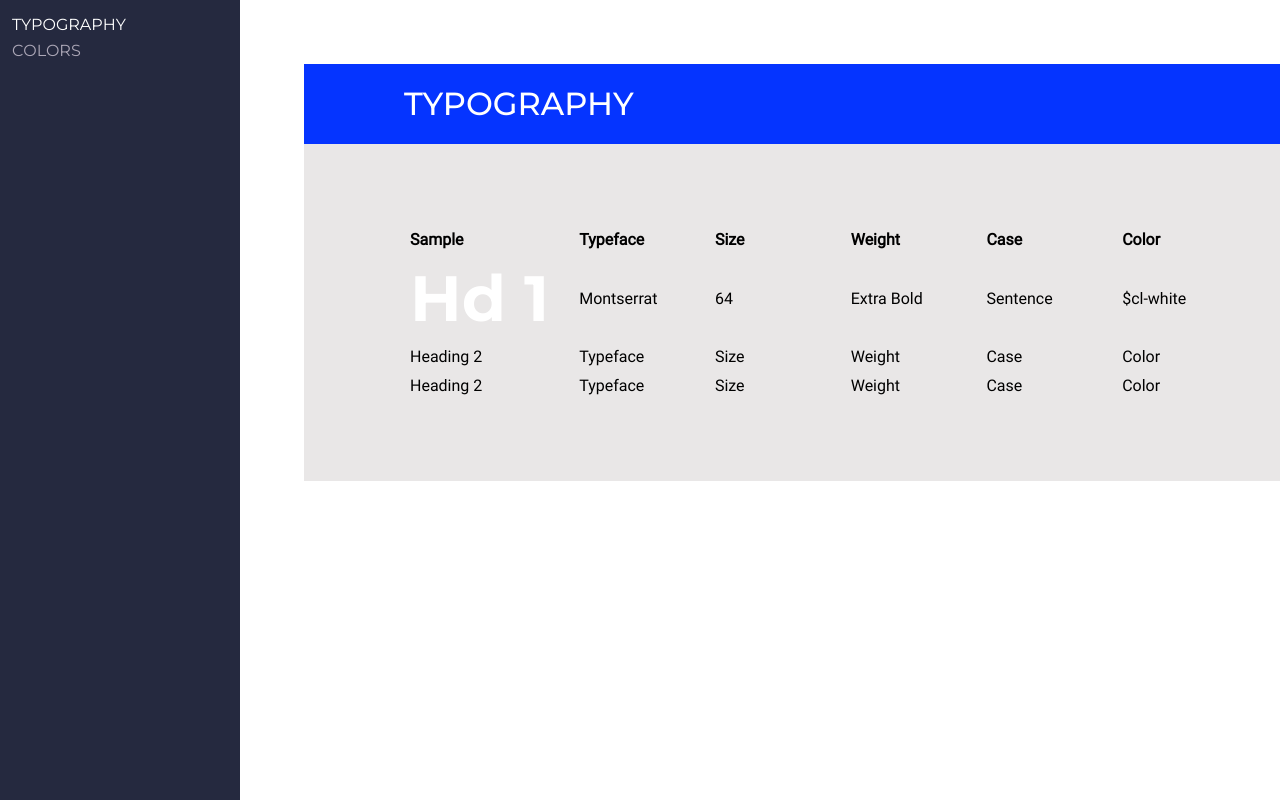
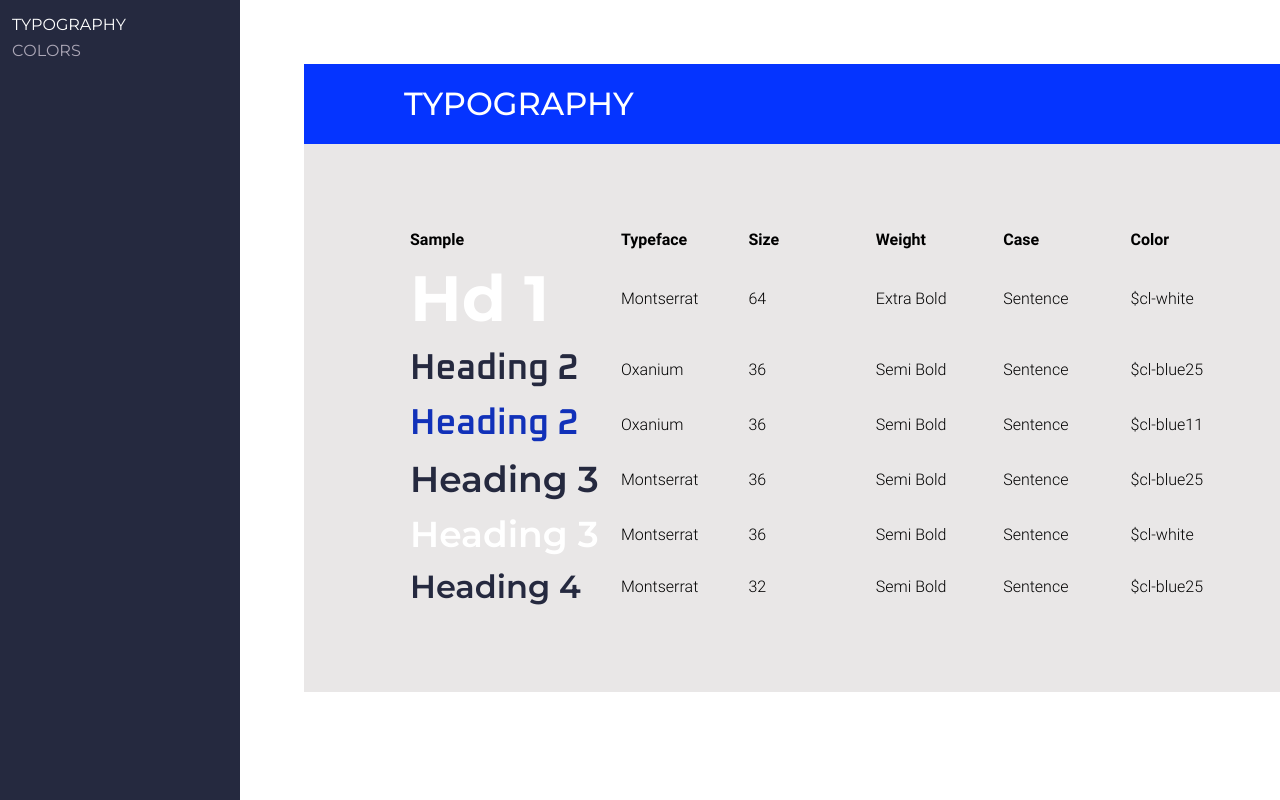
Before and after one commit to mczekajski/car-dealer-app, an Angular app: page /ui/typography in a window 1280 px wide. Shown: the top 800 px of the page. Built offline with nearby package versions, Linux system fonts and the light colour scheme.

Commit message:
ui2/add more typography

```diff
--- a/src/app/pages/ui-page/typography/typography.component.html
+++ b/src/app/pages/ui-page/typography/typography.component.html
@@ -23,22 +23,62 @@
 
     <!-- h2 -->
     <tr>
-      <td>Heading 2</td>
-      <td>Typeface</td>
-      <td>Size</td>
-      <td>Weight</td>
-      <td>Case</td>
-      <td>Color</td>
+      <td>
+        <h2>Heading 2</h2>
+      </td>
+      <td>Oxanium</td>
+      <td>36</td>
+      <td>Semi Bold</td>
+      <td>Sentence</td>
+      <td>$cl-blue25</td>
     </tr>
 
     <!-- h2 -->
     <tr>
-      <td>Heading 2</td>
-      <td>Typeface</td>
-      <td>Size</td>
-      <td>Weight</td>
-      <td>Case</td>
-      <td>Color</td>
+      <td>
+        <h2 class="blue">Heading 2</h2>
+      </td>
+      <td>Oxanium</td>
+      <td>36</td>
+      <td>Semi Bold</td>
+      <td>Sentence</td>
+      <td>$cl-blue11</td>
+    </tr>
+
+    <!-- h3 -->
+    <tr>
+      <td>
+        <h3>Heading 3</h3>
+      </td>
+      <td>Montserrat</td>
+      <td>36</td>
+      <td>Semi Bold</td>
+      <td>Sentence</td>
+      <td>$cl-blue25</td>
+    </tr>
+
+    <!-- h3 -->
+    <tr>
+      <td>
+        <h3 class="white">Heading 3</h3>
+      </td>
+      <td>Montserrat</td>
+      <td>36</td>
+      <td>Semi Bold</td>
+      <td>Sentence</td>
+      <td>$cl-white</td>
+    </tr>
+
+    <!-- h4 -->
+    <tr>
+      <td>
+        <h4>Heading 4</h4>
+      </td>
+      <td>Montserrat</td>
+      <td>32</td>
+      <td>Semi Bold</td>
+      <td>Sentence</td>
+      <td>$cl-blue25</td>
     </tr>
   </table>
 </app-ui-window>
--- a/src/app/pages/ui-page/typography/typography.component.scss
+++ b/src/app/pages/ui-page/typography/typography.component.scss
@@ -19,9 +19,17 @@ th {
 
 td {
   font: 300 16px/19px 'Roboto', sans-serif;
-  width: calc(80%/5)
+  width: calc(75%/5)
 }
 
 td:first-of-type {
-  width: calc(20%)
+  width: calc(25%)
 }
+
+.blue {
+  color: $cl-blue11;
+}
+
+.white {
+  color: $cl-white;
+}
--- a/src/styles.scss
+++ b/src/styles.scss
@@ -11,6 +11,13 @@ body {
 }
 
 // Montserrat
+@font-face {
+  font-family: 'Montserrat';
+  src: url('../src/assets/fonts/Montserrat/Montserrat-Light.ttf');
+  font-weight: 300;
+  font-style: normal;
+}
+
 @font-face {
   font-family: 'Montserrat';
   src: url('../src/assets/fonts/Montserrat/Montserrat-Regular.ttf');
@@ -27,19 +34,107 @@ body {
 
 @font-face {
   font-family: 'Montserrat';
+  src: url('../src/assets/fonts/Montserrat/Montserrat-SemiBold.ttf');
+  font-weight: 600;
+  font-style: normal;
+}
+
+@font-face {
+  font-family: 'Montserrat';
   src: url('../src/assets/fonts/Montserrat/Montserrat-Bold.ttf');
-  font-weight: 600;
+  font-weight: 700;
+  font-style: normal;
+}
+
+@font-face {
+  font-family: 'Montserrat';
+  src: url('../src/assets/fonts/Montserrat/Montserrat-ExtraBold.ttf');
+  font-weight: 900;
   font-style: normal;
 }
 
 // Roboto
 @font-face {
   font-family: 'Roboto';
+  src: url('../src/assets/fonts/Roboto/Roboto-Thin.ttf');
+  font-weight: 100;
+  font-style: normal;
+}
+
+@font-face {
+  font-family: 'Roboto';
+  src: url('../src/assets/fonts/Roboto/Roboto-Light.ttf');
+  font-weight: 300;
+  font-style: normal;
+}
+
+@font-face {
+  font-family: 'Roboto';
   src: url('../src/assets/fonts/Roboto/Roboto-Regular.ttf');
+  font-weight: 400;
+  font-style: normal;
+}
+
+@font-face {
+  font-family: 'Roboto';
+  src: url('../src/assets/fonts/Roboto/Roboto-Medium.ttf');
+  font-weight: 500;
+  font-style: normal;
+}
+
+@font-face {
+  font-family: 'Roboto';
+  src: url('../src/assets/fonts/Roboto/Roboto-Bold.ttf');
+  font-weight: 700;
+  font-style: normal;
 }
 
 // Oxanium
 @font-face {
   font-family: 'Oxanium';
+  src: url('../src/assets/fonts/Oxanium/Oxanium-ExtraLight.ttf');
+  font-weight: 200;
+  font-style: normal;
+}
+
+@font-face {
+  font-family: 'Oxanium';
+  src: url('../src/assets/fonts/Oxanium/Oxanium-Light.ttf');
+  font-weight: 300;
+  font-style: normal;
+}
+
+@font-face {
+  font-family: 'Oxanium';
   src: url('../src/assets/fonts/Oxanium/Oxanium-Regular.ttf');
+  font-weight: 400;
+  font-style: normal;
 }
+
+@font-face {
+  font-family: 'Oxanium';
+  src: url('../src/assets/fonts/Oxanium/Oxanium-Medium.ttf');
+  font-weight: 500;
+  font-style: normal;
+}
+
+@font-face {
+  font-family: 'Oxanium';
+  src: url('../src/assets/fonts/Oxanium/Oxanium-SemiBold.ttf');
+  font-weight: 600;
+  font-style: normal;
+}
+
+@font-face {
+  font-family: 'Oxanium';
+  src: url('../src/assets/fonts/Oxanium/Oxanium-Bold.ttf');
+  font-weight: 700;
+  font-style: normal;
+}
+
+@font-face {
+  font-family: 'Oxanium';
+  src: url('../src/assets/fonts/Oxanium/Oxanium-ExtraBold.ttf');
+  font-weight: 800;
+  font-style: normal;
+}
--- a/src/styles/_headings.scss
+++ b/src/styles/_headings.scss
@@ -9,3 +9,28 @@ h1 {
   font: bold 64px/78px $font-primary;
   color: $cl-white;
 }
+
+h2 {
+  font: 600 36px/45px $font-secondary;
+  color: $cl-blue25;
+}
+
+h3 {
+  font: 600 36px/45px $font-primary;
+  color: $cl-blue25;
+}
+
+h4 {
+  font: 600 32px/39px $font-primary;
+  color: $cl-blue25;
+}
+
+h5 {
+  font: 600 20px/24px $font-primary;
+  color: $cl-blue25;
+}
+
+h6 {
+  font: 500 20px/24px $font-primary;
+  color: $cl-blue25;
+}
```
